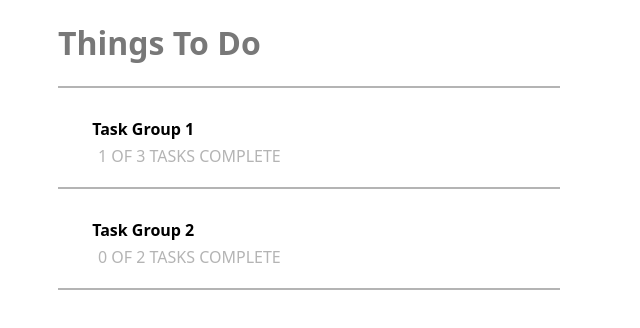
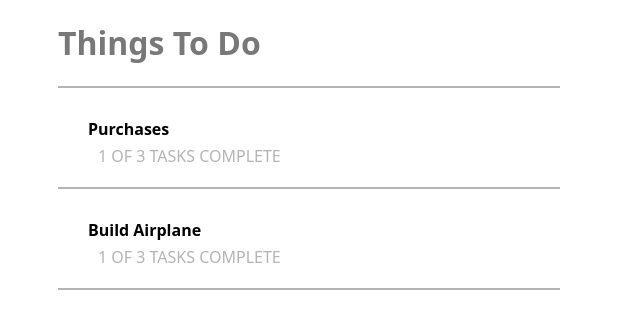
Before and after one commit to mikim190/Task2Do, a React app: page / in a window 1280 px wide. Shown: the top 328 px of the page, without its empty margins (0-640 px from the left). Built offline with nearby package versions, Linux system fonts and the light colour scheme; the HTML template or start-up script is replaced by a standard one.

Commit message:
Render group of new tasks automatically

```diff
--- a/client/src/components/App.jsx
+++ b/client/src/components/App.jsx
@@ -44,52 +44,62 @@ class App extends React.Component {
 
 		this.state = {
 			tasks: data,
-			isClicked: 0,
+			isClicked: false,
+			whichTask: 0,
+			totalComplete: 0
 		}
 		this.handleClick = this.handleClick.bind(this);
 
 	}
 
-	handleClick(e,value) {
+	handleClick(e,key) {
 		e.preventDefault();
 		this.setState({
-			isClicked: value
+			isClicked: !this.state.isClicked,
+			whichTask: key
 		})
 	}
 
+
 	render() {
 		let click = this.state.isClicked;
+
+		let convertDataToObj = this.state.tasks.reduce((obj, each) => {
+			if (!obj[each.group]) {
+				obj[each.group] = [each]
+			} else {
+				obj[each.group].push(each)
+			}
+			return obj;
+		},{});
+
+		let taskNames = Object.keys(convertDataToObj);
+
+		let tasks = taskNames.map((each,ind) =>
+			<div key={ind}>
+				<Icon className="fas fa-caret-right"></Icon><Group onClick={(e) => this.handleClick(e,ind)}>{each}</Group>
+				<Status>1 OF 3 TASKS COMPLETE</Status>
+				<Line></Line>
+			</div>
+		);
+
 		let showTasks;
 
-		if (click === 0) {
+		if (!click) {
 			showTasks =
 				<Main>
 					<h1>Things To Do</h1>
 					<Line></Line>
-						<Icon className="fas fa-caret-right"></Icon> <Group onClick={(e,value) => this.handleClick(e, 1)}>Task Group 1</Group>
-						<Status>1 OF 3 TASKS COMPLETE</Status>
-					<Line></Line>
-						<Icon className="fas fa-caret-right"></Icon> <Group onClick={(e,value) => this.handleClick(e, 2)}>Task Group 2</Group>
-						<Status>0 OF 2 TASKS COMPLETE</Status>
-					<Line></Line>
-
+						{tasks}
 				</Main>
 		};
 
-		if (click === 1) {
+		if (click) {
 			showTasks =
 				<Main>
-					<h1>Task Group 1</h1>
-					<Checkbox showTask={this.state.tasks.filter(task => task.group === 'Purchases')}/>
+					<h1>{taskNames[this.state.whichTask]}</h1>
+					<Checkbox showTask={this.state.tasks.filter(task => task.group === taskNames[this.state.whichTask])}/>
 				</Main>
-		};
-
-		if (click === 2) {
-			showTasks =
-			<Main>
-				<h1>Task Group 2</h1>
-				<Checkbox showTask={this.state.tasks.filter(task => task.group === 'Build Airplane')}/>
-			</Main>
 		};
 
 		return (
--- a/client/src/components/Checkbox.jsx
+++ b/client/src/components/Checkbox.jsx
@@ -51,6 +51,7 @@ class Checkbox extends React.Component {
 	}
 
 	render() {
+
 		var style = {
 			textDecoration: this.state.checked ? 'line-through' : 'none',
 		};
```
